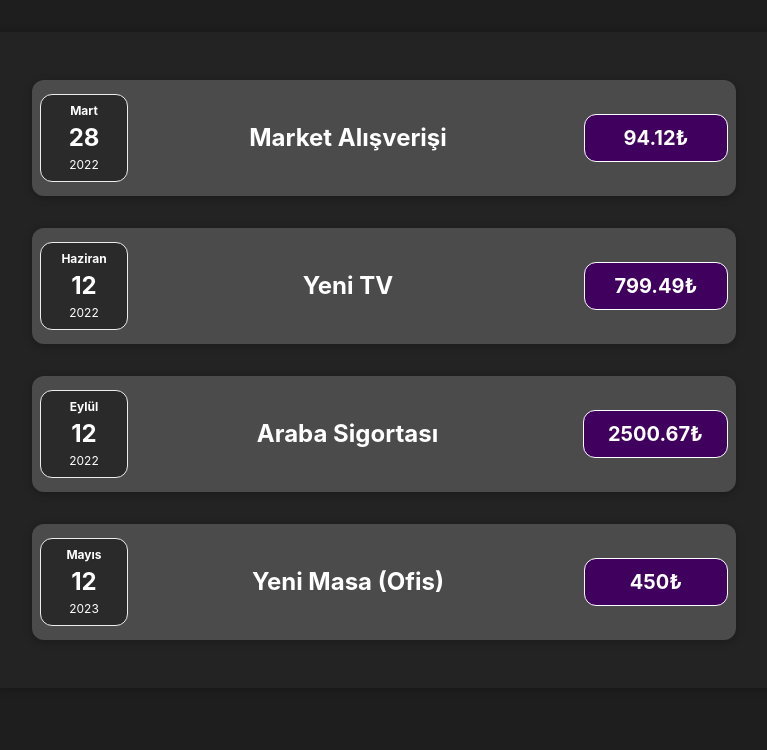
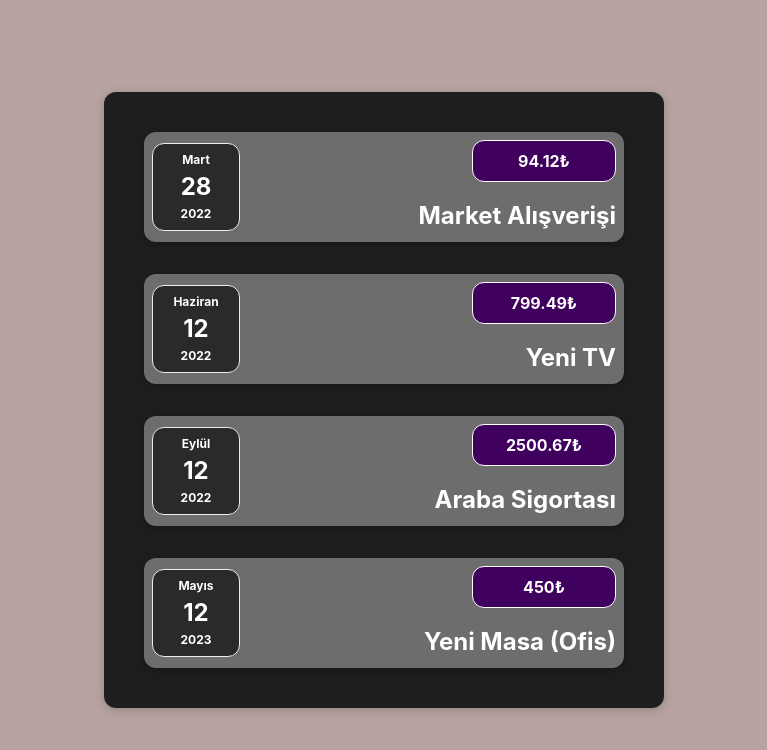
Before and after one commit to yamisagi/expense-tracker-react, a React (Vite) app: page / in a window 1280 px wide. Shown: the top 750 px of the page, without its empty margins (256-1023 px from the left). Built offline with nearby package versions, Linux system fonts and the light colour scheme.

Commit message:
Create Card Component

```diff
--- a/src/App.jsx
+++ b/src/App.jsx
@@ -30,9 +30,12 @@ function App() {
     },
   ];
   return (
-    <>
+    <div className='main'>
+
       <Expenses expenses={expenses} />
-    </>
+
+    </div>
+
   )
 }
 
--- /dev/null
+++ b/src/components/Card/Card.jsx
@@ -0,0 +1,10 @@
+import './Card.scss'
+
+const Card = (props) => {
+    const classes = 'card ' + props.className;
+    return (
+        <div className={classes}>{props.children}</div>
+    )
+}
+
+export default Card;
--- /dev/null
+++ b/src/components/Card/Card.scss
@@ -0,0 +1,17 @@
+@import "../../style/variables.scss";
+@import "../../style/mixins.scss";
+
+.card {
+  @include box-shadow(0, 2px, 8px, 0, $color-secondary);
+  padding: 0.5rem;
+  border-radius: 12px;
+  min-width: 35rem;
+  max-width: 40rem;
+
+  @include background-color($color-primary);
+
+  @media (max-width: 580px) {
+    margin: 2rem;
+    min-width: 15rem;
+  }
+}
--- a/src/components/ExpenseItem/ExpenseItem.jsx
+++ b/src/components/ExpenseItem/ExpenseItem.jsx
@@ -1,6 +1,7 @@
 import './ExpenseItem.scss'
 import ExpenseCalendar from '../ExpenseCalendar/ExpenseCalendar';
 import PropTypes from 'prop-types';
+import Card from '../Card/Card';
 
 
 const ExpenseItem = ({ title, amount, date }) => {
--- a/src/components/ExpenseItem/ExpenseItem.scss
+++ b/src/components/ExpenseItem/ExpenseItem.scss
@@ -1,23 +1,5 @@
-@mixin center-flex() {
-  display: flex;
-  justify-content: center;
-  align-items: center;
-}
-
-@mixin box-shadow($offset-x, $offset-y, $blur-radius, $spread-radius, $color) {
-  box-shadow: $offset-x $offset-y $blur-radius $spread-radius rgba($color, 0.25);
-}
-
-@mixin background-color($color) {
-  background-color: $color;
-}
-
-@mixin font-style($size, $weight, $color) {
-  font-size: $size;
-  font-weight: $weight;
-  color: $color;
-}
-
+@import "../../style/mixins.scss";
+@import "../../style/variables.scss";
 .expense-item {
   @include center-flex();
   @include box-shadow(0, 2px, 8px, 0, #000);
@@ -25,12 +7,13 @@
   margin: 2rem;
   border-radius: 12px;
 
-  @include background-color(#4b4b4b);
-  min-width: 25rem;
+  @include background-color($color-card);
+  @media (min-width: 580px) {
+    @include font-style(1.5rem, bold, white);
+    flex-direction: row;
+    justify-content: space-between;
+    align-items: center;
 
-  @media (max-width: 580px) {
-    margin: 1rem;
-    min-width: 20rem;
   }
 }
 
@@ -41,13 +24,11 @@
   align-items: flex-end;
   flex-flow: column-reverse;
   justify-content: flex-start;
-  flex: 1;
 
-  @media (min-width: 580px) {
-    flex-direction: row;
-    align-items: center;
-    justify-content: flex-start;
-    flex: 1;
+  @media (max-width: 580px) {
+    align-items: flex-end;
+    justify-content: flex-end;
+    width: 100%;
   }
 }
 
@@ -60,9 +41,13 @@
   min-width: 9rem;
   text-align: center;
 
-  @media (min-width: 580px) {
+  @media (max-width: 580px) {
     @include font-style(1.25rem, bold, white);
-    padding: 0.5rem 1.5rem;
+    min-width: 10%;
+    padding: 0.3rem 0.5rem;
+    margin: 0.5rem;
+    align-self: flex-end;
+    justify-self: flex-end;
   }
 }
 
@@ -73,7 +58,6 @@
 
   @media (min-width: 580px) {
     @include font-style(1.5rem, bold, white);
-    margin: 2rem;
     text-align: center;
   }
 }
--- a/src/components/Expenses/Expenses.jsx
+++ b/src/components/Expenses/Expenses.jsx
@@ -1,17 +1,18 @@
 import './Expenses.scss'
 
 import ExpenseItem from '../ExpenseItem/ExpenseItem';
+import Card from '../Card/Card';
 
 const Expenses = ({ expenses }) => {
     console.log(expenses);
     return (
-        <div className="expenses">
+        <Card className="expenses">
             {expenses.map((expense) => (
                 <ExpenseItem key={expense.id} {...expense} />
                 // Spread Operator'ü ile expense objesinin tüm özelliklerini ExpenseItem'a gönderiyoruz.
                 // Yani bir nevi <ExpenseItem title={expense.title} amount={expense.amount} date={expense.date} /> yazmış gibi oluyoruz.
             ))}
-        </div>
+        </Card>
     )
 }
 
--- a/src/components/Expenses/Expenses.scss
+++ b/src/components/Expenses/Expenses.scss
@@ -1,9 +1,15 @@
+@import "../../style/variables.scss";
+@import "../../style/mixins.scss";
+
 .expenses {
-    background-color: rgb(35, 35, 35);
-    margin: 2rem auto;
-    padding: 1rem;
-    width: 50rem;
-    max-width: 90%;
-    border-radius: 12px;
-    box-shadow: 0 1px 8px rgba(0, 0, 0, 0.25);
+  background-color: $color-primary;
+  flex-direction: column;
+  margin: 5rem;
+  min-width: 50rem;
+
+  @media (min-width: 580px) {
+    justify-content: center;
+    align-items: center;
+    margin: 5rem;
   }
+}
--- a/src/index.css
+++ b/src/index.css
@@ -2,10 +2,11 @@
   font-family: Inter, system-ui, Avenir, Helvetica, Arial, sans-serif;
   line-height: 1.5;
   font-weight: 400;
-
+  height: 100%;
+  width: 100%;
   color-scheme: light dark;
   color: #ffffffde;
-  background-color: #1e1e1e;
+  background-color: #b8a2a2;
 
   font-synthesis: none;
   text-rendering: optimizeLegibility;
--- a/src/style/App.scss
+++ b/src/style/App.scss
@@ -1,2 +1,9 @@
-@import 'variables';
-@import 'reset';
+@import "variables";
+@import "reset";
+@import "mixins";
+
+.main {
+  @include center-flex();
+  width: 100%;
+  height: 100vh;
+}
--- /dev/null
+++ b/src/style/_mixins.scss
@@ -0,0 +1,24 @@
+@mixin center-flex() {
+    display: flex;
+    justify-content: center;
+    align-items: center;
+  }
+  @mixin strech-flex() {
+    display: flex;
+    justify-content: stretch;
+    align-items: stretch;
+  }
+
+  @mixin box-shadow($offset-x, $offset-y, $blur-radius, $spread-radius, $color) {
+    box-shadow: $offset-x $offset-y $blur-radius $spread-radius rgba($color, 0.25);
+  }
+
+  @mixin background-color($color) {
+    background-color: $color;
+  }
+
+  @mixin font-style($size, $weight, $color) {
+    font-size: $size;
+    font-weight: $weight;
+    color: $color;
+  }
--- a/src/style/_variables.scss
+++ b/src/style/_variables.scss
@@ -2,3 +2,4 @@
 
 $color-primary: #1e1e1e;
 $color-secondary: #2d2d2d;
+$color-card: #6d6d6d;
```
